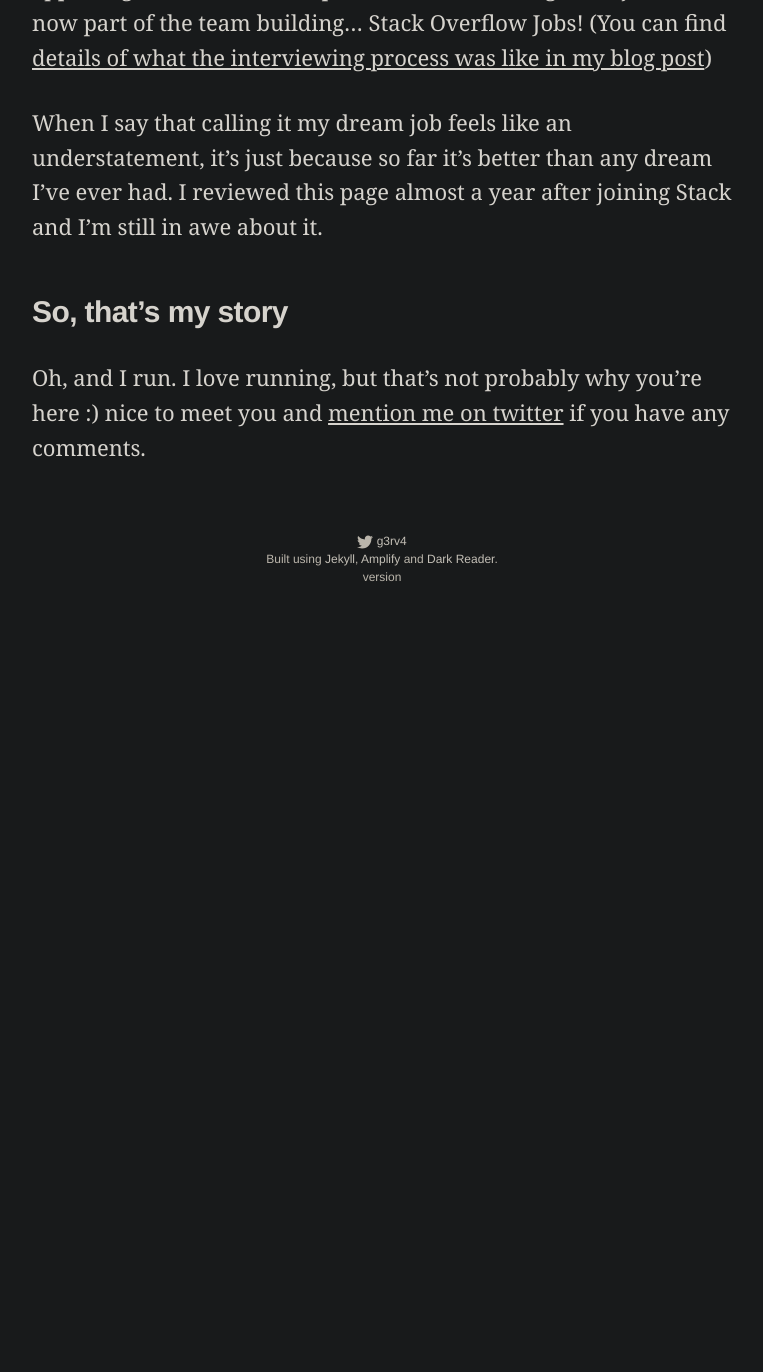
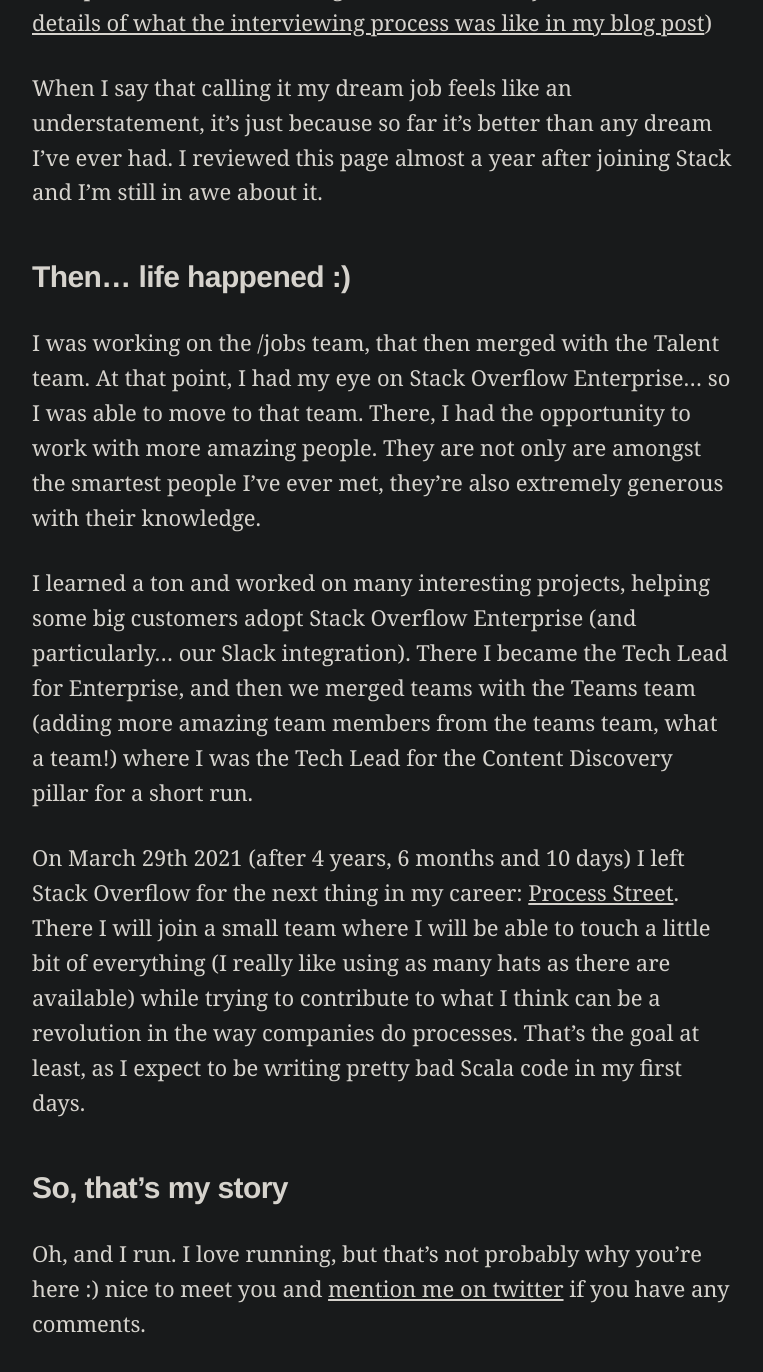
Before and after one commit to g3rv4/g3rv4.com, a Jekyll site: the page built from about.md, in a window 1280 px wide and 1400 px high, scrolled down 4366 px. Shown: the top 1372 px of the window, without its empty margins (258-1021 px from the left). Built offline with Jekyll 4.4.1, drawn with Linux system fonts in a browser that asks for light colours; before the commit the page ends 5000 px from its top, so only the background shows below that; some of the changed text lies outside the part shown.

Commit message:
Left Stack, joining Process Street!

```diff
--- a/about.md
+++ b/about.md
@@ -52,5 +52,12 @@ It looked like a paradise for developers. I was applying for jobs for the first
 
 When I say that calling it my dream job feels like an understatement, it's just because so far it's better than any dream I've ever had. I reviewed this page almost a year after joining Stack and I'm still in awe about it.
 
+## Then... life happened :)
+I was working on the /jobs team, that then merged with the Talent team. At that point, I had my eye on Stack Overflow Enterprise... so I was able to move to that team. There, I had the opportunity to work with more amazing people. They are not only are amongst the smartest people I've ever met, they're also extremely generous with their knowledge.
+
+I learned a ton and worked on many interesting projects, helping some big customers adopt Stack Overflow Enterprise (and particularly... our Slack integration). There I became the Tech Lead for Enterprise, and then we merged teams with the Teams team (adding more amazing team members from the teams team, what a team!) where I was the Tech Lead for the Content Discovery pillar for a short run.
+
+On March 29th 2021 (after 4 years, 6 months and 10 days) I left Stack Overflow for the next thing in my career: [Process Street](https://www.process.st). There I will join a small team where I will be able to touch a little bit of everything (I really like using as many hats as there are available) while trying to contribute to what I think can be a revolution in the way companies do processes. That's the goal at least, as I expect to be writing pretty bad Scala code in my first days.
+
 ## So, that's my story
 Oh, and I run. I love running, but that's not probably why you're here :) nice to meet you and [mention me on twitter](https://twitter.com/g3rv4) if you have any comments.
```
Also changed, not shown: other parts of about.md (+1 -1 lines).
